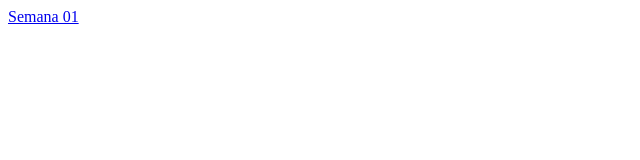
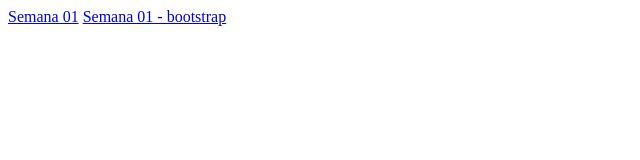
Before and after one commit to guilherme-cittadela/DevInHouse_clamed, a plain HTML site: page index.html in a window 1280 px wide. Shown: the whole page, without its empty margins (0-640 px from the left). Drawn offline with Linux system fonts and the light colour scheme.

Commit message:
edição readme, e adição de botao para o projeto em bootstrap

```diff
--- a/index.html
+++ b/index.html
@@ -7,5 +7,6 @@
 </head>
 <body>
     <a href="Mini-project_01/index.html" target="_blank" rel="noopener noreferrer">Semana 01</a>
+    <a href="Mini-project-Bootstrap/index.html" target="_blank" rel="noopener noreferrer">Semana 01 - bootstrap</a>
 </body>
 </html>
```
Also changed, not shown: Mini-project-Bootstrap/readme.md.
